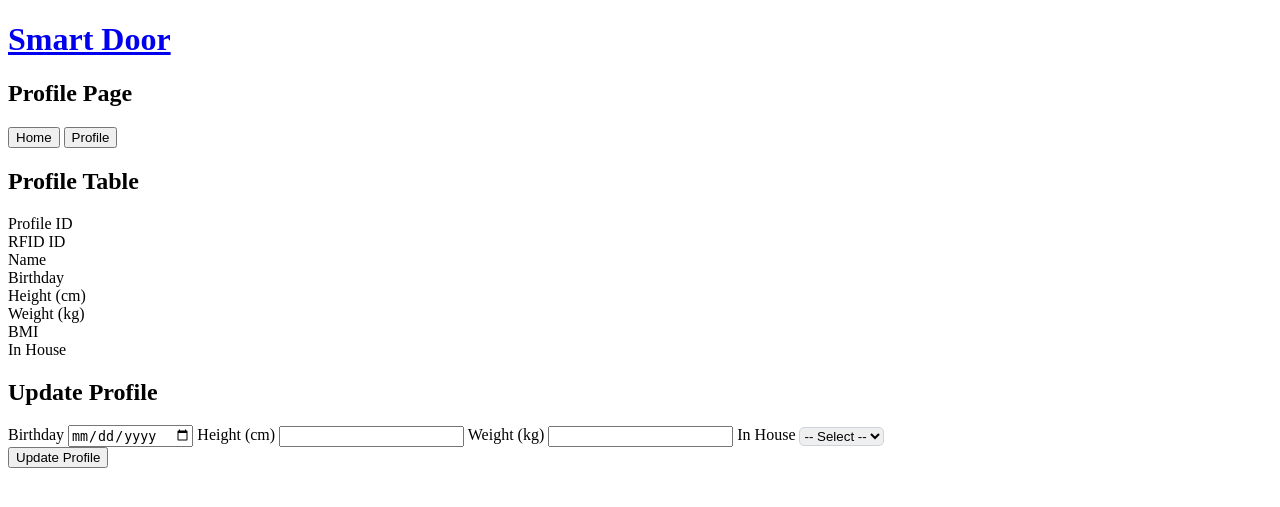
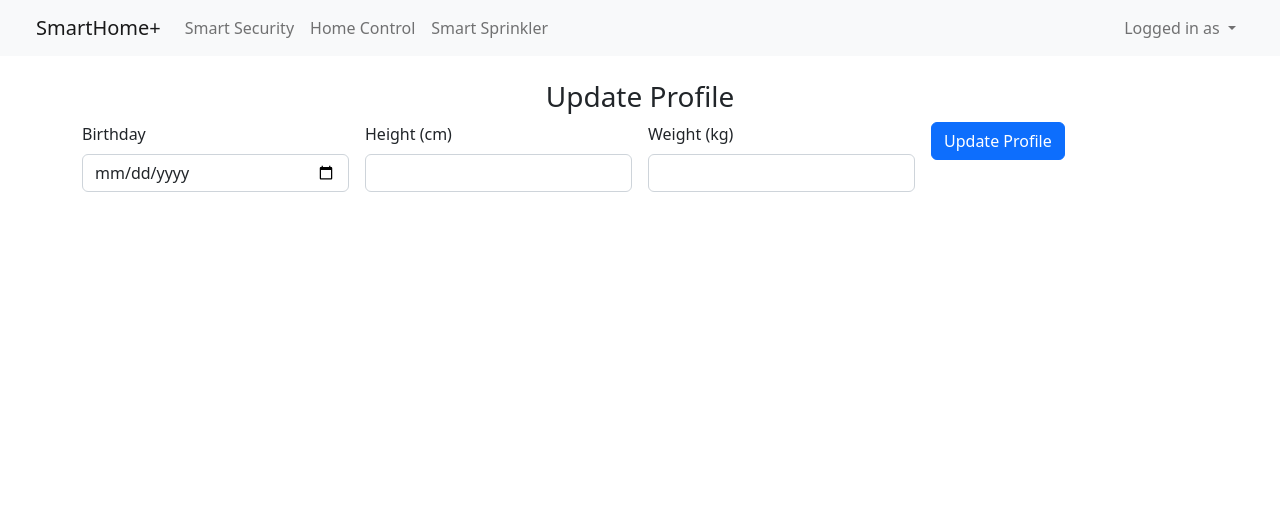
Before and after one commit to JohnChung2002/SmartHomePlus, a Flask app: template templates/profile.html in a window 1280 px wide. Shown: the top 507 px of the page. Run offline with Flask 3, Linux system fonts and the light colour scheme; the template is opened without the code that fills it, so the values that code supplies are empty; parts of the project's set-up code (start-up, migrations or seed data) failed here and were passed over; some libraries are stand-ins or nearby versions.

Commit message:
Website overhaul

```diff
--- a/main/components/authentication.py
+++ b/main/components/authentication.py
@@ -19,11 +19,11 @@ def login_post():
 
     with g.dbconn:
         ph = PasswordHasher()
-        result = g.dbconn.get_by_id("user_accounts", ["username"], [username])
+        result = g.dbconn.get_by_id("Profile", ["username"], [username])
         if result is not None:
             try:
                 if ph.verify(result["password"], password): # type: ignore
-                    session["user_id"] = result["user_id"]
+                    session["user_id"] = result["profile_id"]
                     session["user_role"] = result["role"]
                 return redirect("/")
             except Exception as e:
--- a/shared/services/mysql_service.py
+++ b/shared/services/mysql_service.py
@@ -121,3 +121,10 @@ class MySQLService:
         row_count = cursor.rowcount
         cursor.close()
         return row_count
+
+    def get_all_profile(self):
+        cursor = self.connection.cursor(dictionary=True)
+        cursor.execute("SELECT profile_id, rfid_id, name, birthday, height, weight, bmi")
+        result = cursor.fetchall()
+        cursor.close()
+        return result
--- a/templates/profile.html
+++ b/templates/profile.html
@@ -1,76 +1,147 @@
-<!DOCTYPE html>
-<head>
-    <title>Smart Door Profile</title>
-    <link rel="stylesheet" href='/static/style.css'>
-</head>
+{% extends 'layout.html' %}
 
-<body>
-    <h1><a href="/api/node_3/">Smart Door</a></h1>
-    <h2>Profile Page</h2>
+{% block title %}Profile{% endblock %}
 
-    <div class="navigation">
-        <a href="/api/node_3/"><button class="navigation-btn">Home</button></a>
-        <a href="/api/node_3/profile"><button class="navigation-btn">Profile</button></a>
+{% block head %}
+    <link rel="stylesheet" href="https://cdn.datatables.net/1.13.4/css/dataTables.bootstrap5.min.css">
+    <link href=" https://cdn.jsdelivr.net/npm/sweetalert2@11.7.5/dist/sweetalert2.min.css " rel="stylesheet">
+{% endblock %}
+
+{% block content %}
+<div class="container mt-4 mb-5">
+    {% if role == "Admin" %}
+    <div>
+        <h3>Profile Table</h3>
+        <table id="profileTable" class="display table table-bordered w-100 my-2"></table>
     </div>
-
-    <h2>Profile Table</h2>
-
-    <div class="table-container">
-        <div class="table">
-            <div class="table-row table-header">
-                <div class="table-cell">Profile ID</div>
-                <div class="table-cell">RFID ID</div>
-                <div class="table-cell">Name</div>
-                <div class="table-cell">Birthday</div>
-                <div class="table-cell">Height (cm)</div>
-                <div class="table-cell">Weight (kg)</div>
-                <div class="table-cell">BMI</div>
-                <div class="table-cell">In House</div>
+    {% endif %}
+    <div>
+        <h3 class="text-center mt-3">Update Profile</h3>
+        <form id="profileForm" action="/api/node_3/update_profile" method="post" class="row g-3">
+          <div class="col-md-3">
+            <label for="updated-birthday" class="form-label">Birthday</label>
+            <input type="date" id="updated-birthday" name="updated-birthday" class="form-control">
+          </div>
+          <div class="col-md-3">
+            <label for="updated-height" class="form-label">Height (cm)</label>
+            <input type="text" id="updated-height" name="updated-height" class="form-control">
+          </div>
+          <div class="col-md-3">
+            <label for="updated-weight" class="form-label">Weight (kg)</label>
+            <input type="text" id="updated-weight" name="updated-weight" class="form-control">
+          </div>
+          <div class="col-md-3">
+            <div class="form-submit">
+              <input type="submit" value="Update Profile" class="btn btn-primary">
             </div>
-
-            {% for item in profile %}
-            <div class="table-row">
-                <div class="table-cell">{{ item[0] }}</div>
-                <div class="table-cell">{{ item[1] }}</div>
-                <div class="table-cell">{{ item[2] }}</div>
-                <div class="table-cell">{{ item[3] }}</div>
-                <div class="table-cell">{{ item[4] }}</div>
-                <div class="table-cell">{{ item[5] }}</div>
-                <div class="table-cell">{{ item[6] }}</div>
-                <div class="table-cell">{{ item[7] }}</div>
-            </div>
-            {% endfor %}
-        </div>
+          </div>
+        </form>
     </div>
-
-    <h2 class="profile-h2">Update Profile</h2>
-
-    <div class="form">
-        <form action="/update_profile" method="post">
-            <!-- <label for="updated-name">Name</label>
-            <input type="text" id="updated-name" name="updated-name"> -->
-
-            <label for="updated-birthday">Birthday</label>
-            <input type="date" id="updated-birthday" name="updated-birthday">
-
-            <label for="updated-height">Height (cm)</label>
-            <input type="text" id="updated-height" name="updated-height">
-
-            <label for="updated-weight">Weight (kg)</label>
-            <input type="text" id="updated-weight" name="updated-weight">
-
-            <label for="updated-location">In House</label>
-            <select name="updated-location" id="updated-location">
-                <option disabled selected value>-- Select --</option>
-                <option value="1">Inside</option>
-                <option value="0">Outside</option>
-            </select>
-
-            <div class="form-submit">
-                <input type="submit" value="Update Profile">
+    {% if role == "Admin" %}
+    <div>
+        <h3 class="text-center mt-3">Update System Config</h3>
+        <!--Edit the country code which the weather api depends on-->
+        <form id="configForm" action="/api/node_1/config" method="post">
+            <div class="row g-3">
+                <div class="col-md-3">
+                    <label for="iata_region" class="form-label">IATA Region</label>
+                    <select id="iata_region" name="iata_region" class="form-select"></select>
+                </div>
+                <div class="col-md-3">
+                    <div class="form-submit">
+                        <input type="submit" value="Update Config" class="btn btn-primary">
+                    </div>
+                </div>
             </div>
         </form>
     </div>
-</body>
+    {% endif %}
+</div>
+{% endblock %}
 
-</html>
+{% block script %}
+<script src=" https://cdn.jsdelivr.net/npm/sweetalert2@11.7.5/dist/sweetalert2.all.min.js "></script>
+{% if role == 'Admin' %}
+<script src="https://cdn.datatables.net/1.13.4/js/jquery.dataTables.min.js"></script>
+<script src="https://cdn.datatables.net/1.13.4/js/dataTables.bootstrap5.min.js"></script>
+<script src="/static/country_code.js"></script>
+<script>
+    const Toast = Swal.mixin({
+        toast: true,
+        position: 'top-end',
+        showConfirmButton: false,
+        timer: 3000,
+        timerProgressBar: true,
+        showCloseButton: true,
+        didOpen: (toast) => {
+            toast.addEventListener('mouseenter', Swal.stopTimer)
+            toast.addEventListener('mouseleave', Swal.resumeTimer)
+        }
+    })
+
+    function getProfile() {
+        return new Promise(function(resolve, reject) {
+            $.ajax({
+                type: "GET",
+                url: "/api/node_3/profile",
+                success: function (result) {
+                    resolve(result);
+                },
+                error: function (result) {
+                    reject(result);
+                }
+            });
+        })
+    }
+    $(document).ready(function() {
+        getProfile().then(function(result) {
+            $('#profileTable').DataTable({
+                data: result,
+                columns: [
+                    { title: "Profile ID", data: "profile_id" },
+                    { title: "RFID ID", data: "rfid_id" },
+                    { title: "Name", data: "name" },
+                    { title: "Birthday", data: "birthday" },
+                    { title: "Height (cm)", data: "height" },
+                    { title: "Weight (kg)", data: "weight" },
+                    { title: "BMI", data: "bmi"},
+                ]
+            });
+        })
+        populateInput('iata_region');
+    });
+</script>
+{% endif %}
+<script>
+$(document).ready(function() {
+    $('#profileForm').submit(function(event) {
+        event.preventDefault();
+        var form = $(this);
+        $.ajax({
+            type: form.attr('method'),
+            url: form.attr('action'),
+            data: form.serialize(),
+            success: function(data, status, xhr) {
+                if (xhr.status === 304) {
+                    Toast.fire({
+                        icon: 'info',
+                        title: 'Profile not modified!'
+                    })
+                } else {
+                    Toast.fire({
+                        icon: 'success',
+                        title: 'Profile Updated!'
+                    })
+                }
+            },
+            error: function(xhr, status, error) {
+                Toast.fire({
+                    icon: 'error',
+                    title: 'Profile failed to update! Check your input!'
+                })
+            }
+        });
+    });
+});
+</script>
+{% endblock %}
```
Also changed, not shown: cheryl_node/WaterSprinkler.py (+15 -0 lines), main/components/dashboard.py (+6 -6 lines), shared/services/validation_service.py (+40 -1 lines), templates/smartdoor.html (+0 -25 lines), timmy_node/SmartDoorFlask.py (+27 -54 lines).
